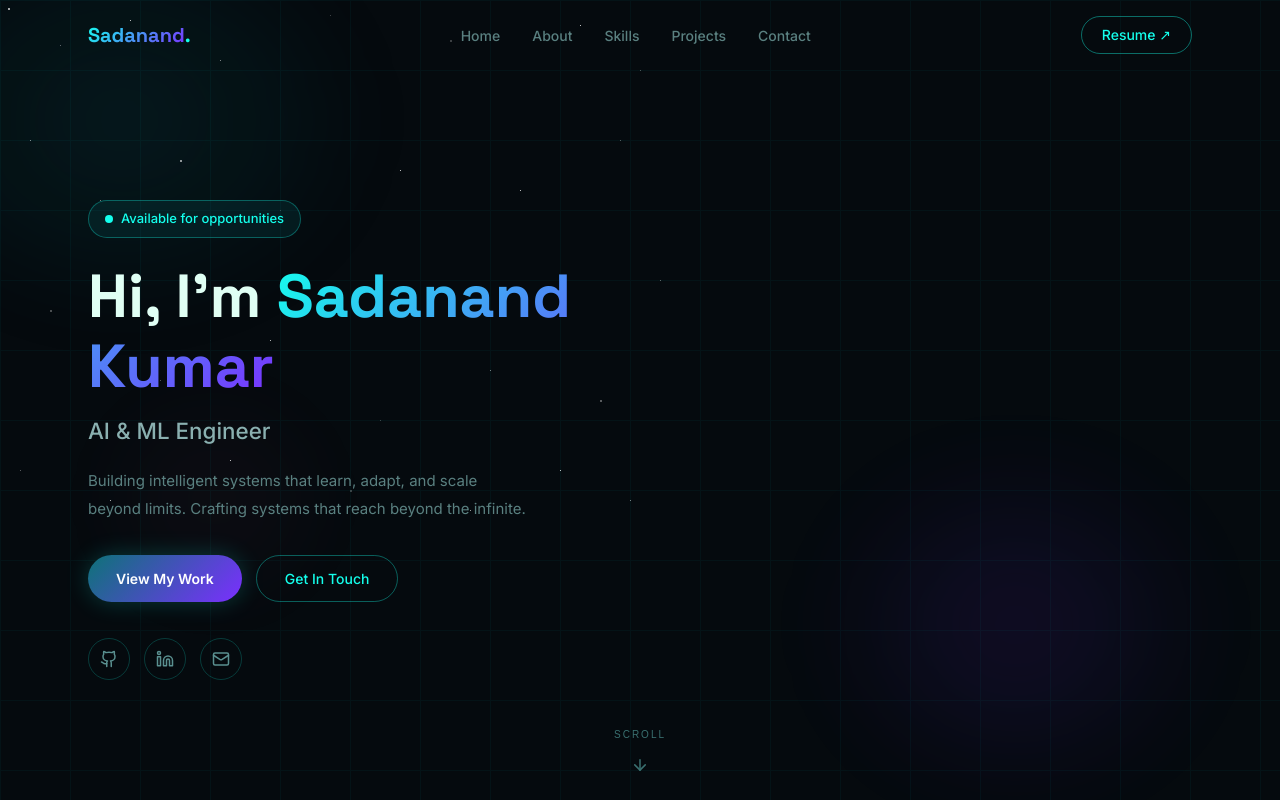
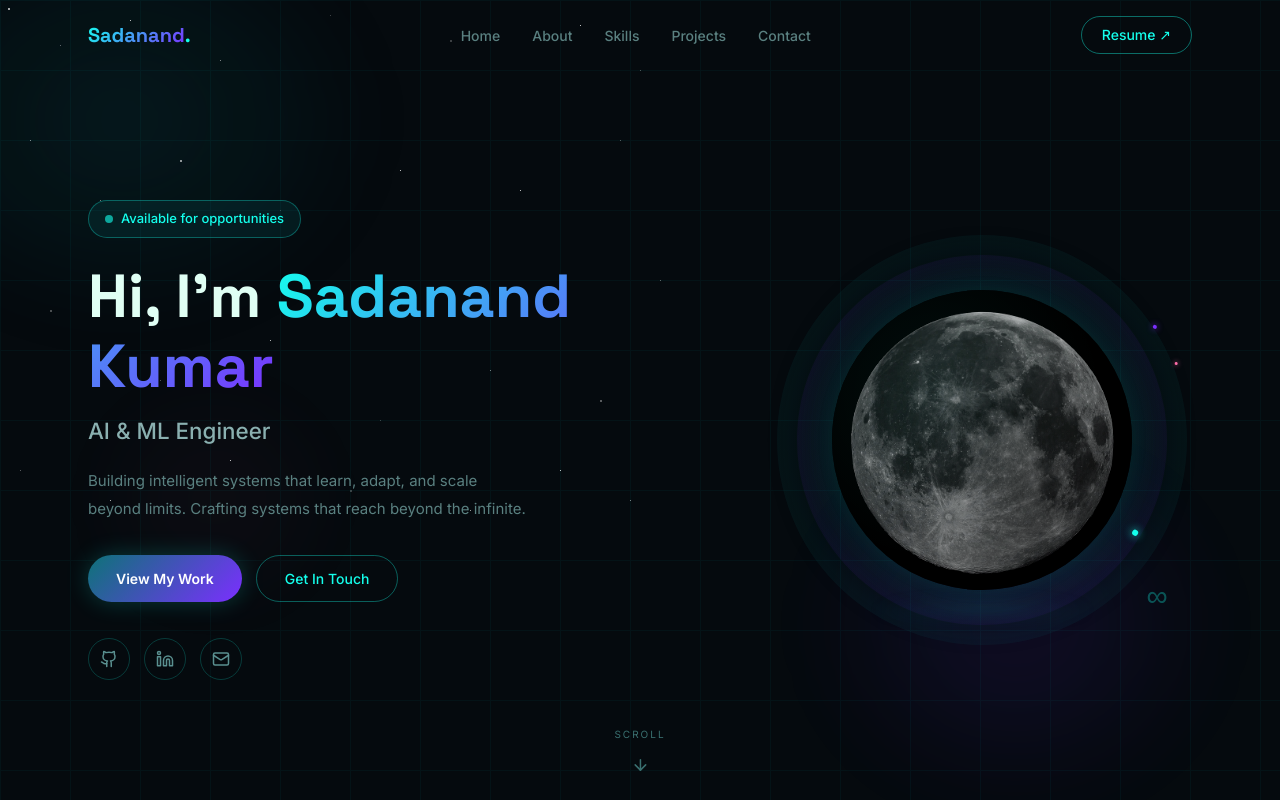
Before and after one commit to the-sadanand/my-portfolio, a React (Vite) app: page / in a window 1280 px wide. Shown: the top 800 px of the page. Built offline with nearby package versions, Linux system fonts and the light colour scheme.

Commit message:
moon image issue resolve

```diff
--- a/index.html
+++ b/index.html
@@ -4,14 +4,13 @@
     <meta charset="UTF-8" />
     <link rel="icon" type="image/svg+xml" href="/vite.svg" />
     <meta name="viewport" content="width=device-width, initial-scale=1.0" />
-    <meta name="description" content="Sadanand Kumar — AI & ML Engineer. Building intelligent systems with PyTorch, YOLOv8, RAG pipelines, and MLOps. BTech CS student specialising in AI & ML." />
+    <meta name="description" content="Sadanand Kumar — AI & ML Engineer. Building intelligent systems with PyTorch, YOLOv8, RAG pipelines, and MLOps." />
     <meta name="author" content="Sadanand Kumar" />
     <meta name="keywords" content="Sadanand Kumar, AI Engineer, ML Engineer, Machine Learning, PyTorch, YOLOv8, RAG, Portfolio" />
     <meta property="og:title" content="Sadanand Kumar | AI & ML Engineer" />
     <meta property="og:description" content="Building intelligent systems that learn, adapt, and scale beyond limits." />
     <meta property="og:type" content="website" />
-    <!-- Preload moon hero image — browser fetches before React loads -->
-    <link rel="preload" as="image" href="/moon.webp" type="image/webp" />
+    <link rel="preload" as="image" href="/src/assets/moon.webp" type="image/webp" />
     <title>Sadanand Kumar | AI & ML Engineer</title>
   </head>
   <body>
--- a/src/components/Navbar.jsx
+++ b/src/components/Navbar.jsx
@@ -41,9 +41,10 @@ function Navbar() {
   }, []);
 
   const handleNavClick = (href) => {
-    setIsOpen(false);
+    // Scroll first, then close menu — prevents menu closing before scroll fires
     const el = document.querySelector(href);
     if (el) el.scrollIntoView({ behavior: "smooth" });
+    setTimeout(() => setIsOpen(false), 100);
   };
 
   return (
--- a/src/sections/Hero.jsx
+++ b/src/sections/Hero.jsx
@@ -2,6 +2,7 @@ import { motion, useMotionValue, useSpring, useTransform } from "framer-motion";
 import { useParallax } from "react-scroll-parallax";
 import { useRef, useState } from "react";
 import { personalInfo } from "../data/portfolioData";
+import moonImg from "../assets/moon.webp";
 
 function GithubIcon() {
   return (
@@ -39,7 +40,7 @@ function ArrowDownIcon() {
   );
 }
 
-function Photo3D() {
+function Moon3D() {
   const containerRef = useRef(null);
   const [isHovered, setIsHovered] = useState(false);
 
@@ -47,8 +48,8 @@ function Photo3D() {
   const mouseY = useMotionValue(0);
 
   const springConfig = { stiffness: 60, damping: 20 };
-  const rotateX = useSpring(useTransform(mouseY, [-1, 1], [15, -15]), springConfig);
-  const rotateY = useSpring(useTransform(mouseX, [-1, 1], [-18, 18]), springConfig);
+  const rotateX = useSpring(useTransform(mouseY, [-1, 1], [18, -18]), springConfig);
+  const rotateY = useSpring(useTransform(mouseX, [-1, 1], [-22, 22]), springConfig);
 
   const handleMouseMove = (e) => {
     const rect = containerRef.current.getBoundingClientRect();
@@ -70,90 +71,94 @@ function Photo3D() {
       onMouseMove={handleMouseMove}
       onMouseLeave={handleMouseLeave}
       onMouseEnter={() => setIsHovered(true)}
-      style={{ position: "relative", display: "flex", alignItems: "center", justifyContent: "center", width: 380, height: 420, perspective: "900px" }}
+      style={{ position: "relative", display: "flex", alignItems: "center", justifyContent: "center", width: 420, height: 420, perspective: "900px" }}
     >
-      {/* Outer glow ring */}
+      {/* Outer atmosphere ring */}
       <motion.div
-        style={{ position: "absolute", width: 370, height: 410, borderRadius: "50%", background: "radial-gradient(ellipse, transparent 55%, rgba(20,255,236,0.08) 70%, rgba(20,255,236,0.15) 80%, transparent 92%)" }}
+        style={{ position: "absolute", width: 410, height: 410, borderRadius: "50%", background: "radial-gradient(circle, transparent 48%, rgba(13,115,119,0.06) 65%, rgba(13,115,119,0.12) 75%, transparent 90%)" }}
         animate={{ rotate: 360 }}
-        transition={{ duration: 12, repeat: Infinity, ease: "linear" }}
+        transition={{ duration: 60, repeat: Infinity, ease: "linear" }}
       />
 
       {/* Violet ring */}
       <motion.div
-        style={{ position: "absolute", width: 340, height: 375, borderRadius: "50%", background: "radial-gradient(ellipse, transparent 58%, rgba(123,47,255,0.08) 73%, rgba(123,47,255,0.12) 83%, transparent 94%)" }}
+        style={{ position: "absolute", width: 370, height: 370, borderRadius: "50%", background: "radial-gradient(circle, transparent 52%, rgba(123,47,255,0.05) 68%, rgba(123,47,255,0.10) 78%, transparent 92%)" }}
         animate={{ rotate: -360 }}
-        transition={{ duration: 18, repeat: Infinity, ease: "linear" }}
+        transition={{ duration: 45, repeat: Infinity, ease: "linear" }}
       />
 
-      {/* Ambient glow beneath photo */}
-      <div style={{ position: "absolute", width: 300, height: 300, borderRadius: "50%", background: "radial-gradient(circle, rgba(20,255,236,0.1) 0%, rgba(123,47,255,0.06) 50%, transparent 70%)", filter: "blur(20px)" }} />
+      {/* Ambient glow */}
+      <div
+        style={{ position: "absolute", width: 320, height: 320, borderRadius: "50%", background: "radial-gradient(circle, rgba(20,255,236,0.08) 0%, rgba(13,115,119,0.06) 40%, transparent 70%)", filter: "blur(12px)" }}
+      />
 
-      {/* 3D Photo */}
-      <motion.div
-        style={{ rotateX, rotateY, transformStyle: "preserve-3d", width: 300, height: 340 }}
-      >
+      {/* 3D Moon container */}
+      <motion.div style={{ rotateX, rotateY, transformStyle: "preserve-3d", width: 300, height: 300 }}>
         <motion.div
           style={{
+            position: "relative",
             width: 300,
-            height: 340,
-            borderRadius: 24,
+            height: 300,
+            borderRadius: "50%",
             overflow: "hidden",
             boxShadow: isHovered
-              ? "0 0 50px rgba(20,255,236,0.3), 0 0 100px rgba(123,47,255,0.15), 0 30px 60px rgba(0,0,0,0.6)"
-              : "0 0 30px rgba(20,255,236,0.15), 0 0 60px rgba(123,47,255,0.08), 0 20px 40px rgba(0,0,0,0.5)",
-            border: "1.5px solid rgba(20,255,236,0.25)",
+              ? "0 0 60px rgba(20,255,236,0.25), 0 0 120px rgba(13,115,119,0.15), inset 0 0 40px rgba(0,0,0,0.6)"
+              : "0 0 40px rgba(20,255,236,0.15), 0 0 80px rgba(13,115,119,0.10), inset 0 0 40px rgba(0,0,0,0.5)",
             transition: "box-shadow 0.4s ease",
           }}
         >
-          {/* Actual photo */}
+          {/* Real moon photo — local WebP, loads instantly */}
           <img
-            src={avatarImg}
-            alt={personalInfo.name}
-            style={{ width: "100%", height: "100%", objectFit: "cover", objectPosition: "center top", display: "block" }} fetchpriority="high" loading="eager"
+            src={moonImg}
+            alt="Moon surface with craters"
+            fetchpriority="high"
+            loading="eager"
+            style={{
+              width: "100%",
+              height: "100%",
+              objectFit: "cover",
+              objectPosition: "center",
+              display: "block",
+              filter: "brightness(0.85) contrast(1.15) saturate(0.8) hue-rotate(160deg)",
+            }}
           />
 
-          {/* Subtle teal overlay on hover */}
-          <motion.div
-            style={{ position: "absolute", inset: 0, borderRadius: 24, background: "linear-gradient(to bottom, transparent 50%, rgba(13,115,119,0.3) 100%)", opacity: isHovered ? 1 : 0.5, transition: "opacity 0.4s" }}
+          {/* Teal overlay */}
+          <div
+            style={{ position: "absolute", inset: 0, borderRadius: "50%", background: "radial-gradient(circle at 35% 35%, rgba(20,255,236,0.06) 0%, transparent 60%)", mixBlendMode: "screen" }}
+          />
+
+          {/* Shadow side */}
+          <div
+            style={{ position: "absolute", inset: 0, borderRadius: "50%", background: "radial-gradient(circle at 70% 65%, rgba(0,0,0,0.5) 0%, transparent 55%)" }}
           />
         </motion.div>
 
         {/* Ground shadow */}
-        <div style={{ position: "absolute", left: "50%", top: "100%", width: 200, height: 20, background: "radial-gradient(ellipse, rgba(20,255,236,0.2) 0%, transparent 70%)", filter: "blur(8px)", transform: "translateX(-50%) translateY(10px) translateZ(-40px)" }} />
-      </motion.div>
-
-      {/* Name badge floating below photo */}
-      <motion.div
-        style={{ position: "absolute", bottom: 0, left: "50%", transform: "translateX(-50%)", padding: "10px 24px", borderRadius: 999, background: "rgba(5,10,14,0.9)", border: "1px solid rgba(20,255,236,0.3)", backdropFilter: "blur(10px)", whiteSpace: "nowrap", zIndex: 10 }}
-        animate={{ y: [0, -5, 0] }}
-        transition={{ duration: 3, repeat: Infinity, ease: "easeInOut" }}
-      >
-        <span style={{ background: "linear-gradient(135deg,#14ffec,#7b2fff)", WebkitBackgroundClip: "text", WebkitTextFillColor: "transparent", fontSize: 13, fontWeight: 700, fontFamily: "'Space Grotesk', sans-serif" }}>
-          {personalInfo.name}
-        </span>
-        <span style={{ color: "#5a8080", fontSize: 11, marginLeft: 8 }}>· {personalInfo.title}</span>
+        <div
+          style={{ position: "absolute", left: "50%", width: 240, height: 24, background: "radial-gradient(ellipse, rgba(13,115,119,0.25) 0%, transparent 70%)", filter: "blur(8px)", transform: "translateX(-50%) translateY(16px) translateZ(-40px)", top: "100%" }}
+        />
       </motion.div>
 
       {/* Orbiting particle teal */}
-      <motion.div style={{ position: "absolute", width: 360, height: 400 }} animate={{ rotate: 360 }} transition={{ duration: 20, repeat: Infinity, ease: "linear" }}>
+      <motion.div style={{ position: "absolute", width: 380, height: 380 }} animate={{ rotate: 360 }} transition={{ duration: 20, repeat: Infinity, ease: "linear" }}>
         <div style={{ position: "absolute", width: 6, height: 6, borderRadius: "50%", background: "#14ffec", top: "2%", left: "50%", boxShadow: "0 0 8px #14ffec" }} />
       </motion.div>
 
       {/* Orbiting particle violet */}
-      <motion.div style={{ position: "absolute", width: 340, height: 380 }} animate={{ rotate: -360 }} transition={{ duration: 30, repeat: Infinity, ease: "linear" }}>
-        <div style={{ position: "absolute", width: 4, height: 4, borderRadius: "50%", background: "#7b2fff", bottom: "5%", right: "5%", boxShadow: "0 0 6px #7b2fff" }} />
+      <motion.div style={{ position: "absolute", width: 340, height: 340 }} animate={{ rotate: -360 }} transition={{ duration: 30, repeat: Infinity, ease: "linear" }}>
+        <div style={{ position: "absolute", width: 4, height: 4, borderRadius: "50%", background: "#7b2fff", bottom: "5%", right: "8%", boxShadow: "0 0 6px #7b2fff" }} />
       </motion.div>
 
       {/* Orbiting particle pink */}
-      <motion.div style={{ position: "absolute", width: 350, height: 390 }} animate={{ rotate: 360 }} transition={{ duration: 40, repeat: Infinity, ease: "linear", delay: 5 }}>
-        <div style={{ position: "absolute", width: 3, height: 3, borderRadius: "50%", background: "#ff6eab", top: "15%", right: "2%", boxShadow: "0 0 5px #ff6eab" }} />
+      <motion.div style={{ position: "absolute", width: 360, height: 360 }} animate={{ rotate: 360 }} transition={{ duration: 40, repeat: Infinity, ease: "linear", delay: 5 }}>
+        <div style={{ position: "absolute", width: 3, height: 3, borderRadius: "50%", background: "#ff6eab", top: "15%", right: "3%", boxShadow: "0 0 5px #ff6eab" }} />
       </motion.div>
 
       {/* Infinity symbol */}
       <motion.div
-        style={{ position: "absolute", fontSize: 26, color: "#14ffec", opacity: 0.2, bottom: "12%", right: "4%", userSelect: "none" }}
-        animate={{ opacity: [0.12, 0.28, 0.12], scale: [1, 1.1, 1] }}
+        style={{ position: "absolute", fontSize: 28, color: "#14ffec", opacity: 0.25, bottom: "8%", right: "6%", userSelect: "none" }}
+        animate={{ opacity: [0.15, 0.35, 0.15], scale: [1, 1.08, 1] }}
         transition={{ duration: 4, repeat: Infinity, ease: "easeInOut" }}
       >
         ∞
@@ -165,8 +170,8 @@ function Photo3D() {
 function Hero() {
   const { ref: bgRef } = useParallax({ speed: -10 });
 
-  const scrollToAbout = () => { document.querySelector("#about")?.scrollIntoView({ behavior: "smooth" }); };
-  const scrollToProjects = () => { document.querySelector("#projects")?.scrollIntoView({ behavior: "smooth" }); };
+  const scrollToAbout   = () => document.querySelector("#about")?.scrollIntoView({ behavior: "smooth" });
+  const scrollToProjects = () => document.querySelector("#projects")?.scrollIntoView({ behavior: "smooth" });
 
   const containerVariants = {
     hidden: {},
@@ -186,8 +191,8 @@ function Hero() {
         <motion.div style={{ position: "absolute", width: 500, height: 400, top: "-10%", left: "-10%", background: "radial-gradient(ellipse, rgba(13,115,119,0.18) 0%, transparent 70%)", filter: "blur(40px)" }} animate={{ scale: [1, 1.1, 1], opacity: [0.6, 1, 0.6] }} transition={{ duration: 10, repeat: Infinity, ease: "easeInOut" }} />
         <motion.div style={{ position: "absolute", width: 400, height: 350, bottom: "0%", right: "5%", background: "radial-gradient(ellipse, rgba(123,47,255,0.15) 0%, transparent 70%)", filter: "blur(40px)" }} animate={{ scale: [1, 1.15, 1], opacity: [0.5, 0.9, 0.5] }} transition={{ duration: 12, repeat: Infinity, ease: "easeInOut", delay: 3 }} />
         <motion.div style={{ position: "absolute", width: 300, height: 280, bottom: "20%", left: "5%", background: "radial-gradient(ellipse, rgba(255,110,171,0.10) 0%, transparent 70%)", filter: "blur(35px)" }} animate={{ scale: [1, 1.2, 1], opacity: [0.4, 0.8, 0.4] }} transition={{ duration: 15, repeat: Infinity, ease: "easeInOut", delay: 6 }} />
-        {[[8,8],[60,45],[130,20],[220,60],[330,15],[450,40],[580,25],[640,70],[30,140],[100,200],[180,160],[280,210],[400,170],[520,190],[620,140],[50,310],[160,380],[270,340],[380,420],[490,370],[600,400],[660,280],[20,470],[110,500],[230,460],[350,490],[470,510],[560,470],[630,500]].map(([x, y], i) => (
-          <motion.div key={i} style={{ position: "absolute", left: x, top: y, width: i % 5 === 0 ? 2 : 1.2, height: i % 5 === 0 ? 2 : 1.2, borderRadius: "50%", background: "#fff" }} animate={{ opacity: [0.3, 1, 0.3] }} transition={{ duration: 2 + (i % 4), repeat: Infinity, delay: i * 0.15, ease: "easeInOut" }} />
+        {[[8,8],[60,45],[130,20],[220,60],[330,15],[450,40],[580,25],[640,70],[30,140],[100,200],[180,160],[280,210],[400,170],[520,190],[620,140],[50,310],[160,380],[270,340],[380,420],[490,370],[600,400],[660,280],[20,470],[110,500],[230,460],[350,490],[470,510],[560,470],[630,500]].map(([x,y],i) => (
+          <motion.div key={i} style={{ position: "absolute", left: x, top: y, width: i%5===0?2:1.2, height: i%5===0?2:1.2, borderRadius: "50%", background: "#fff" }} animate={{ opacity: [0.3,1,0.3] }} transition={{ duration: 2+(i%4), repeat: Infinity, delay: i*0.15, ease: "easeInOut" }} />
         ))}
       </div>
 
@@ -201,7 +206,7 @@ function Hero() {
         <motion.div className="flex flex-col items-start max-w-xl" variants={containerVariants} initial="hidden" animate="visible">
           <motion.div variants={itemVariants} className="mb-6">
             <span style={{ display: "inline-flex", alignItems: "center", gap: 8, padding: "8px 16px", borderRadius: 999, background: "rgba(13,115,119,0.15)", border: "1px solid rgba(20,255,236,0.3)", color: "#14ffec", fontSize: 13, fontWeight: 500 }}>
-              <span style={{ width: 8, height: 8, borderRadius: "50%", background: "#14ffec", display: "inline-block", animation: "pulse 2s infinite" }} />
+              <span style={{ width: 8, height: 8, borderRadius: "50%", background: "#14ffec", display: "inline-block" }} className="animate-pulse" />
               Available for opportunities
             </span>
           </motion.div>
@@ -222,7 +227,7 @@ function Hero() {
           </motion.p>
 
           <motion.div variants={itemVariants} style={{ display: "flex", flexWrap: "wrap", gap: 14, marginBottom: 36 }}>
-            <motion.button onClick={scrollToProjects} style={{ padding: "12px 28px", borderRadius: 999, background: "linear-gradient(135deg,#0d7377,#7b2fff)", color: "#fff", fontWeight: 600, fontSize: 14, border: "none", cursor: "pointer", boxShadow: "0 0 25px rgba(20,255,236,0.2)", fontFamily: "inherit" }} whileHover={{ scale: 1.06, boxShadow: "0 0 40px rgba(20,255,236,0.35)" }} whileTap={{ scale: 0.95 }}>
+            <motion.button onClick={scrollToProjects} style={{ padding: "12px 28px", borderRadius: 999, background: "linear-gradient(135deg,#0d7377,#7b2fff)", color: "#fff", fontWeight: 600, fontSize: 14, border: "none", cursor: "pointer", boxShadow: "0 0 25px rgba(20,255,236,0.2)", fontFamily: "inherit" }} whileHover={{ scale: 1.06 }} whileTap={{ scale: 0.95 }}>
               View My Work
             </motion.button>
             <motion.a href={"mailto:" + personalInfo.email} style={{ padding: "12px 28px", borderRadius: 999, border: "1px solid rgba(20,255,236,0.35)", color: "#14ffec", fontSize: 14, fontWeight: 500, textDecoration: "none" }} whileHover={{ scale: 1.06, backgroundColor: "rgba(20,255,236,0.08)" }} whileTap={{ scale: 0.95 }}>
@@ -232,9 +237,9 @@ function Hero() {
 
           <motion.div variants={itemVariants} style={{ display: "flex", gap: 14 }}>
             {[
-              { icon: <GithubIcon />, href: personalInfo.github, label: "GitHub" },
-              { icon: <LinkedinIcon />, href: personalInfo.linkedin, label: "LinkedIn" },
-              { icon: <MailIcon />, href: "mailto:" + personalInfo.email, label: "Email" },
+              { icon: <GithubIcon />,   href: personalInfo.github,              label: "GitHub"   },
+              { icon: <LinkedinIcon />, href: personalInfo.linkedin,            label: "LinkedIn" },
+              { icon: <MailIcon />,     href: "mailto:" + personalInfo.email,   label: "Email"    },
             ].map((s) => (
               <motion.a key={s.label} href={s.href} target={s.label !== "Email" ? "_blank" : undefined} rel="noopener noreferrer" aria-label={s.label}
                 style={{ width: 42, height: 42, display: "flex", alignItems: "center", justifyContent: "center", borderRadius: "50%", border: "1px solid rgba(20,255,236,0.2)", color: "#5a9090", textDecoration: "none" }}
@@ -246,12 +251,15 @@ function Hero() {
           </motion.div>
         </motion.div>
 
-
+        {/* Right: 3D Moon */}
+        <motion.div initial={{ opacity: 0, scale: 0.8, x: 60 }} animate={{ opacity: 1, scale: 1, x: 0 }} transition={{ duration: 1, delay: 0.4, ease: "easeOut" }} className="flex items-center justify-center shrink-0">
+          <Moon3D />
+        </motion.div>
       </div>
 
       {/* Scroll indicator */}
       <motion.button onClick={scrollToAbout} style={{ position: "absolute", bottom: 32, left: "50%", transform: "translateX(-50%)", display: "flex", flexDirection: "column", alignItems: "center", gap: 8, background: "none", border: "none", cursor: "pointer", color: "#3a7070" }} initial={{ opacity: 0 }} animate={{ opacity: 1 }} transition={{ delay: 1.8 }} whileHover={{ color: "#14ffec" }}>
-        <span style={{ fontSize: 10, letterSpacing: "0.2em", textTransform: "uppercase", fontFamily: "sans-serif" }}>Scroll</span>
+        <span style={{ fontSize: 10, letterSpacing: "0.2em", textTransform: "uppercase" }}>Scroll</span>
         <motion.div animate={{ y: [0, 6, 0] }} transition={{ duration: 1.5, repeat: Infinity, ease: "easeInOut" }}>
           <ArrowDownIcon />
         </motion.div>
```
